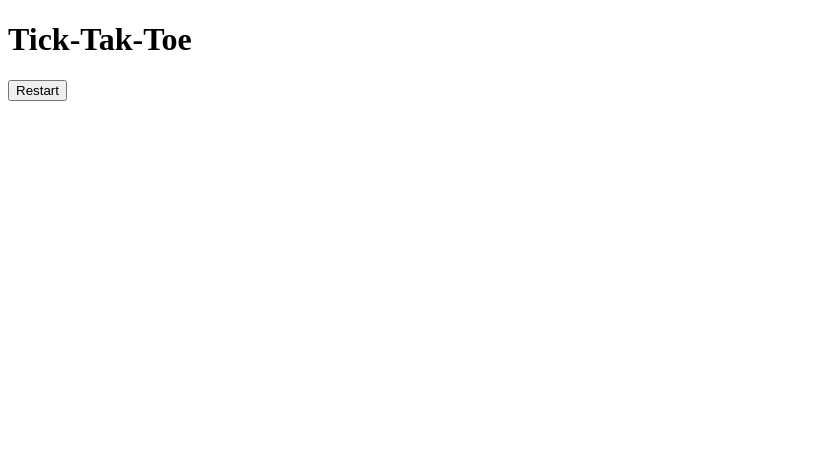
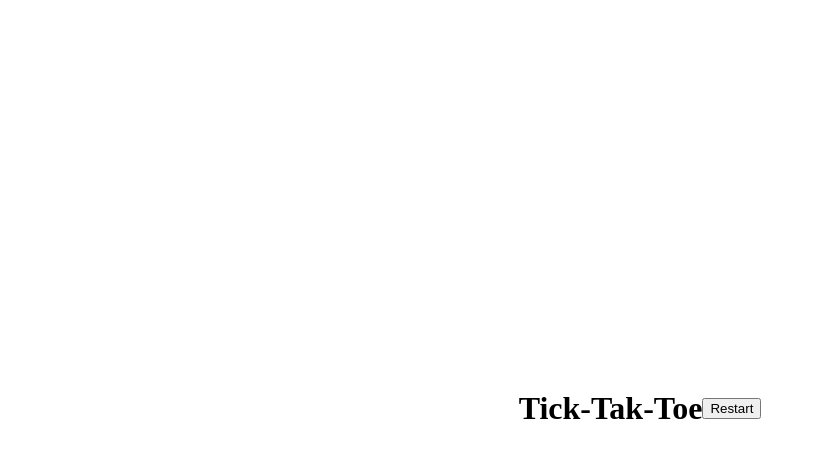
Before and after one commit to edwinnjugunanjuguna/tick-tak-toe-game, a plain HTML site: page index.html in a window 1280 px wide. Shown: the whole page, without its empty margins (0-816 px from the left). Drawn offline with Linux system fonts and the light colour scheme; a web font is replaced by a local one.

Commit message:
put all the contents of the page in the center of the page more adjustments to come as will be necessary

```diff
--- a/gameStyles.css
+++ b/gameStyles.css
@@ -2,3 +2,11 @@ body {
     font-family: 'Finger Paint', 'cursive';
 
 }
+
+.container {
+    display: flex;
+    justify-content: center;
+    align-items: center;
+    height: 100vh;
+    /* Adjust as needed */
+}
```
